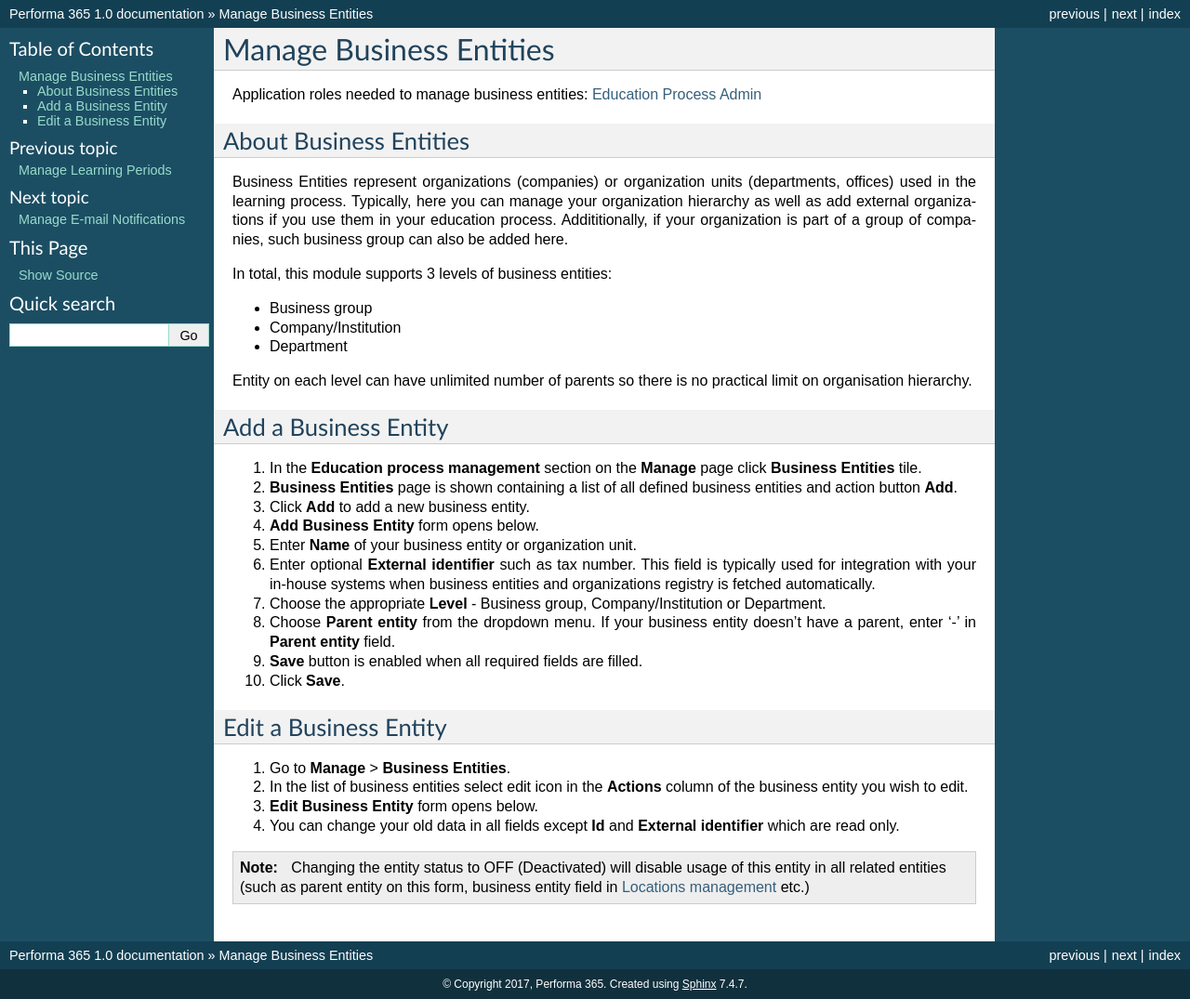
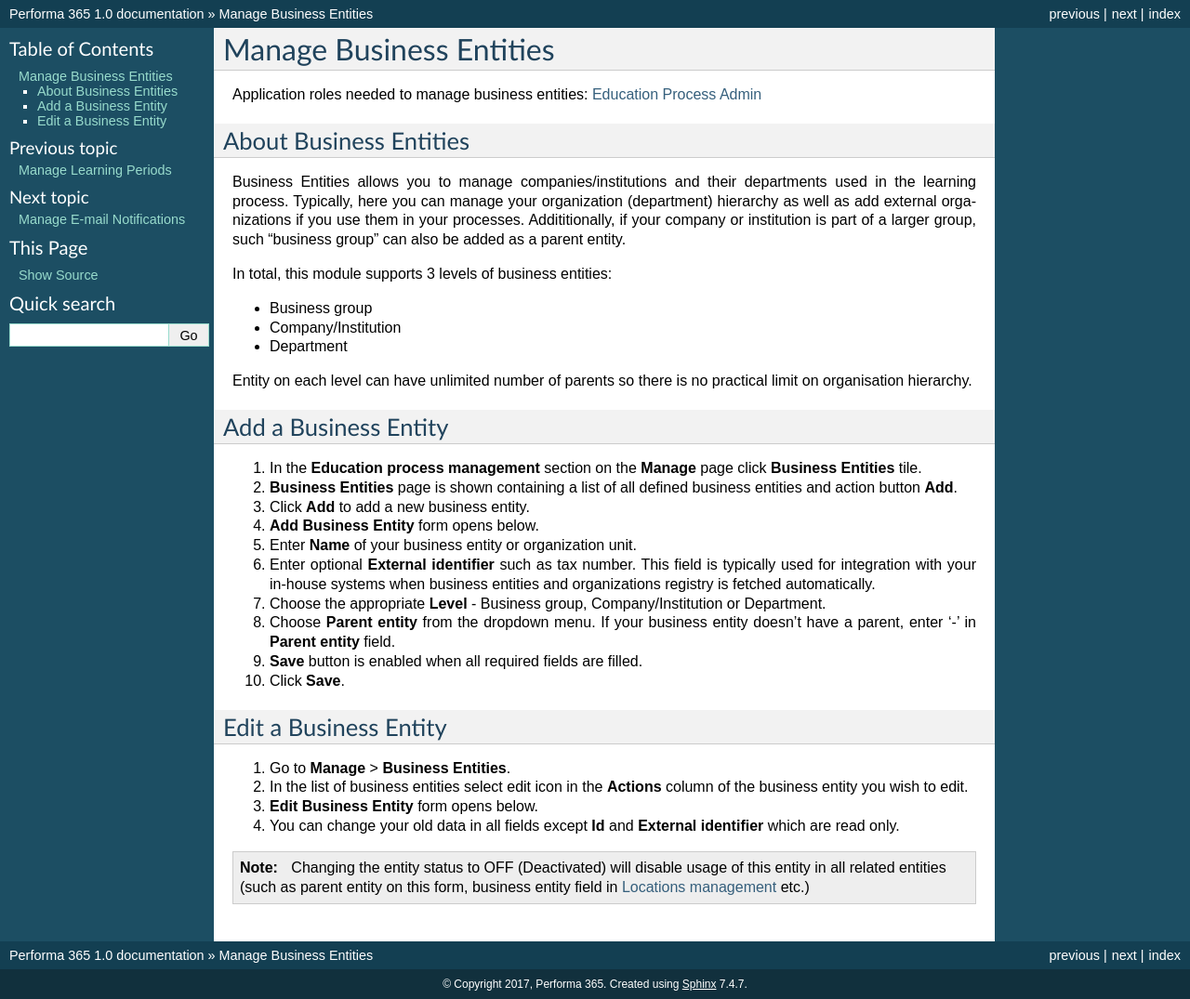
Before and after one commit to pslisko/performa365docs, a Sphinx documentation site: the page built from docs/howto/manage_business_entities.rst, in a window 1280 px wide. Shown: the whole page at 93% size. Built offline with Sphinx 7.4.7, drawn with Linux system fonts in a browser that asks for light colours; pages that are not in the unit, such as notebooks, are missing from menus.

Commit message:
Update manage_business_entities.rst

```diff
--- a/docs/howto/manage_business_entities.rst
+++ b/docs/howto/manage_business_entities.rst
@@ -10,7 +10,7 @@
 About Business Entities
 ^^^^^^^^^^^^^^^^^^^^^^^^^^^
 
-Business Entities represent organizations (companies) or organization units (departments, offices) used in the learning process. Typically, here you can manage your organization hierarchy as well as add external organizations if you use them in your education process. Addititionally, if your organization is part of a group of companies, such business group can also be added here.
+Business Entities allows you to manage companies/institutions and their departments used in the learning process. Typically, here you can manage your organization (department) hierarchy as well as add external organizations if you use them in your processes. Addititionally, if your company or institution  is part of a larger group, such "business group" can also be added as a parent entity.
 
 In total, this module supports 3 levels of business entities:
 
```
